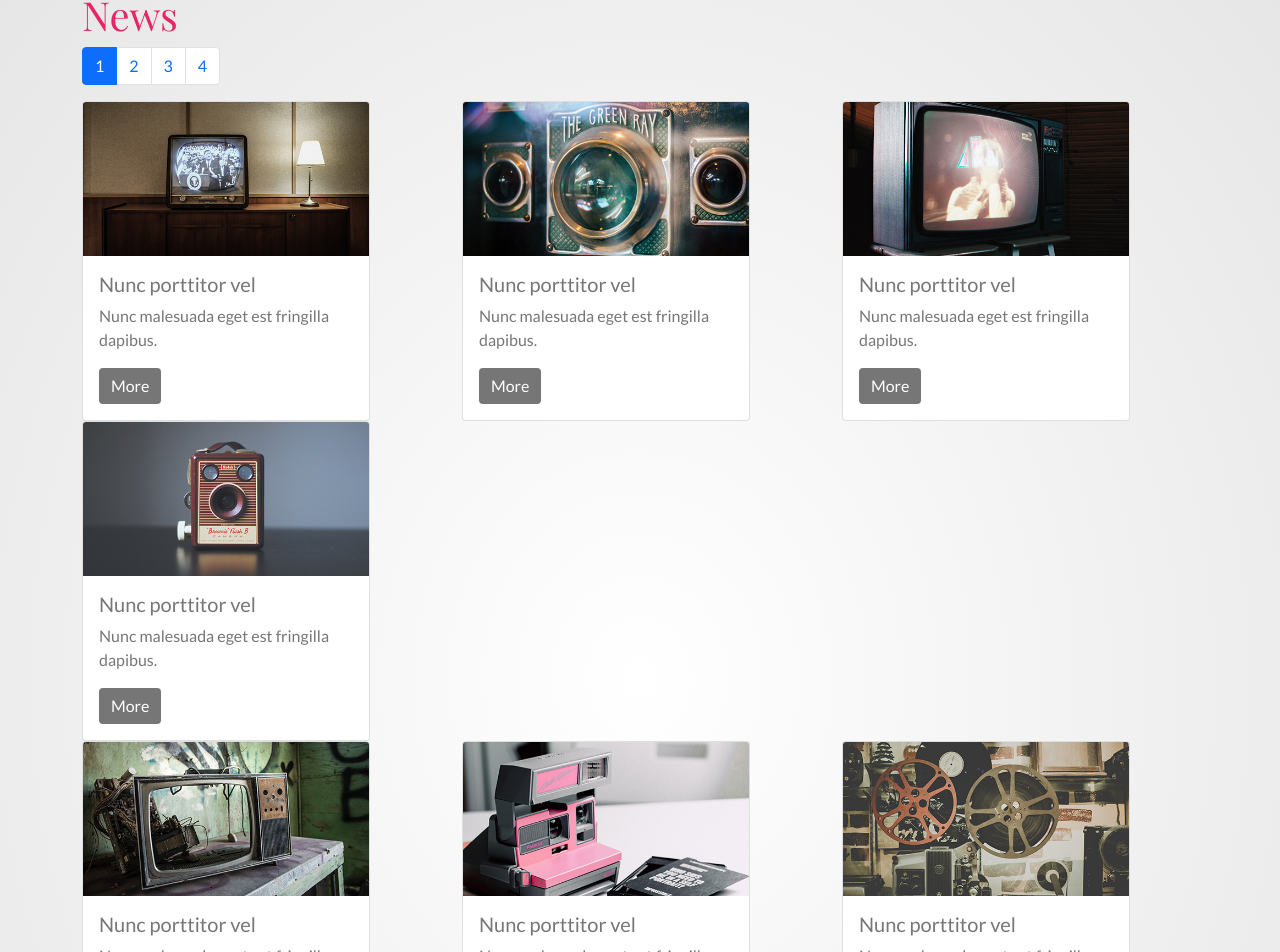
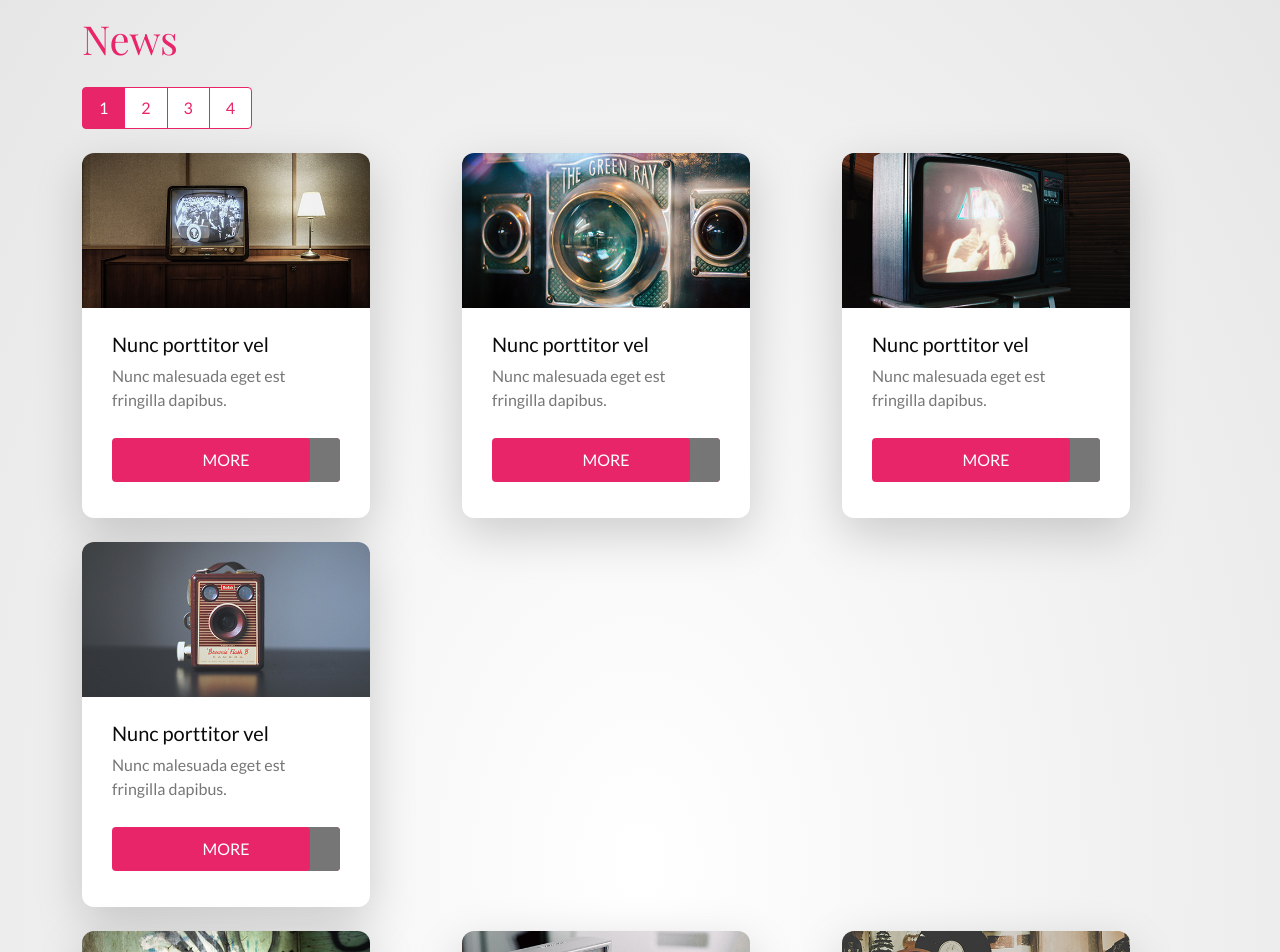
Before and after one commit to Noroff-FEU-Assignments/css-frameworks-ca-dahltina, a React (Create React App) app: page /news in a window 1280 px wide. Shown: the part 79-1031 px from the top of the page. Built offline with nearby package versions, Linux system fonts and the light colour scheme; a web font is replaced by a local one.

Commit message:
Start styling cards

```diff
--- a/src/components/news/Cards.js
+++ b/src/components/news/Cards.js
@@ -17,10 +17,10 @@ function Cards() {
     <div>
       <Row>
         <Col>
-          <Card style={{ width: '18rem' }}>
+          <Card style={{ width: '18rem' }} className="mb-4 shadow-lg">
             <Card.Img variant="top" src={Img1} />
             <Card.Body>
-              <Card.Title>Nunc porttitor vel</Card.Title>
+              <Card.Title className="text-dark mt-2">Nunc porttitor vel</Card.Title>
               <Card.Text>
                 Nunc malesuada eget est fringilla dapibus.
               </Card.Text>
@@ -29,10 +29,10 @@ function Cards() {
           </Card>
         </Col>
         <Col>
-          <Card style={{ width: '18rem' }}>
+          <Card style={{ width: '18rem' }} className="mb-4 shadow-lg">
             <Card.Img variant="top" src={Img2} />
             <Card.Body>
-              <Card.Title>Nunc porttitor vel</Card.Title>
+              <Card.Title className="text-dark mt-2">Nunc porttitor vel</Card.Title>
               <Card.Text>
                 Nunc malesuada eget est fringilla dapibus.
               </Card.Text>
@@ -41,10 +41,10 @@ function Cards() {
           </Card>
         </Col>
         <Col>
-          <Card style={{ width: '18rem' }}>
+          <Card style={{ width: '18rem' }} className="mb-4 shadow-lg">
             <Card.Img variant="top" src={Img3} />
             <Card.Body>
-              <Card.Title>Nunc porttitor vel</Card.Title>
+              <Card.Title className="text-dark mt-2">Nunc porttitor vel</Card.Title>
               <Card.Text>
                 Nunc malesuada eget est fringilla dapibus.
               </Card.Text>
@@ -53,10 +53,10 @@ function Cards() {
           </Card>
         </Col>
         <Col>
-          <Card style={{ width: '18rem' }}>
+          <Card style={{ width: '18rem' }} className="mb-4 shadow-lg">
             <Card.Img variant="top" src={Img4} />
             <Card.Body>
-              <Card.Title>Nunc porttitor vel</Card.Title>
+              <Card.Title className="text-dark mt-2">Nunc porttitor vel</Card.Title>
               <Card.Text>
                 Nunc malesuada eget est fringilla dapibus.
               </Card.Text>
@@ -67,10 +67,10 @@ function Cards() {
       </Row>
       <Row>
         <Col>
-          <Card style={{ width: '18rem' }}>
+          <Card style={{ width: '18rem' }} className="mb-4 shadow-lg">
             <Card.Img variant="top" src={Img5} />
             <Card.Body>
-              <Card.Title>Nunc porttitor vel</Card.Title>
+              <Card.Title className="text-dark mt-2">Nunc porttitor vel</Card.Title>
               <Card.Text>
                 Nunc malesuada eget est fringilla dapibus.
               </Card.Text>
@@ -79,10 +79,10 @@ function Cards() {
           </Card>
         </Col>
         <Col>
-          <Card style={{ width: '18rem' }}>
+          <Card style={{ width: '18rem' }} className="mb-4 shadow-lg">
             <Card.Img variant="top" src={Img6} />
             <Card.Body>
-              <Card.Title>Nunc porttitor vel</Card.Title>
+              <Card.Title className="text-dark mt-2">Nunc porttitor vel</Card.Title>
               <Card.Text>
                 Nunc malesuada eget est fringilla dapibus.
               </Card.Text>
@@ -91,10 +91,10 @@ function Cards() {
           </Card>
         </Col>
         <Col>
-          <Card style={{ width: '18rem' }}>
+          <Card style={{ width: '18rem' }} className="mb-4 shadow-lg">
             <Card.Img variant="top" src={Img7} />
             <Card.Body>
-              <Card.Title>Nunc porttitor vel</Card.Title>
+              <Card.Title className="text-dark mt-2">Nunc porttitor vel</Card.Title>
               <Card.Text>
                 Nunc malesuada eget est fringilla dapibus.
               </Card.Text>
@@ -103,10 +103,10 @@ function Cards() {
           </Card>
         </Col>
         <Col>
-          <Card style={{ width: '18rem' }}>
+          <Card style={{ width: '18rem' }} className="mb-4 shadow-lg">
             <Card.Img variant="top" src={Img8} />
             <Card.Body>
-              <Card.Title>Nunc porttitor vel</Card.Title>
+              <Card.Title className="text-dark mt-2">Nunc porttitor vel</Card.Title>
               <Card.Text>
                 Nunc malesuada eget est fringilla dapibus.
               </Card.Text>
--- a/src/components/news/News.js
+++ b/src/components/news/News.js
@@ -7,12 +7,12 @@ import Container from 'react-bootstrap/Container';
 function News() {
   return (
     <>
-      <Container>
+      <Container className="mt-4">
         <Heading content="News"/>
-        <Page />
+        <Page/>
       </Container>
       <Container>
-        <Cards />
+        <Cards  className="d-flex justify-content-center"/>
       </Container>
       <Container>
         <Page />
--- a/src/components/news/Page.js
+++ b/src/components/news/Page.js
@@ -4,7 +4,7 @@ import { Pagination } from 'react-bootstrap';
 function Page() {
   return (
     <div>
-      <Pagination>
+      <Pagination className="mb-4 mt-4">
         <Pagination.Item active>{1}</Pagination.Item>
         <Pagination.Item>{2}</Pagination.Item>
         <Pagination.Item>{3}</Pagination.Item>
--- /dev/null
+++ b/src/sass/partials/_cards.scss
@@ -0,0 +1,11 @@
+
+.card-body {
+  .btn-primary {
+    background-color: $color-primary;
+    width: 100%;
+    text-transform: uppercase;
+    padding: 10px 0;
+    box-shadow: inset -30px 0px 0px $color-text;
+    margin: 10px 0 20px 0;
+  }
+}
--- a/src/sass/partials/_home.scss
+++ b/src/sass/partials/_home.scss
@@ -12,3 +12,10 @@ body {
 .share-icons {
   color: $color-text-dark;
 }
+
+// buttons
+.btn-primary {
+  background-color: $color-text;
+  border: none;
+  color: #fff;
+}
--- a/src/sass/style.scss
+++ b/src/sass/style.scss
@@ -21,6 +21,15 @@ $input-border-width: 0;
 $accordion-button-bg: #fff;
 $accordion-button-color: $color-primary;
 $accordion-border-radius: 15px;
+$pagination-color: $color-primary;
+$pagination-border-color: $color-primary;
+$pagination-active-color: $color-white;
+$pagination-active-bg: $color-primary;
+$pagination-padding-y: .5rem;
+$pagination-padding-x: 1rem;
+$card-border-radius: 12px;
+$card-border-width: 0;
+$card-spacer-x: 30px;
 
 @import "~bootstrap/scss/bootstrap";
 
@@ -31,9 +40,4 @@ $accordion-border-radius: 15px;
 @import "partials/tabs";
 @import "partials/carousel";
 @import "partials/accordion";
-
-.btn-primary {
-  background-color: $color-text;
-  border: none;
-  color: #fff;
-}
+@import "partials/cards";
```
